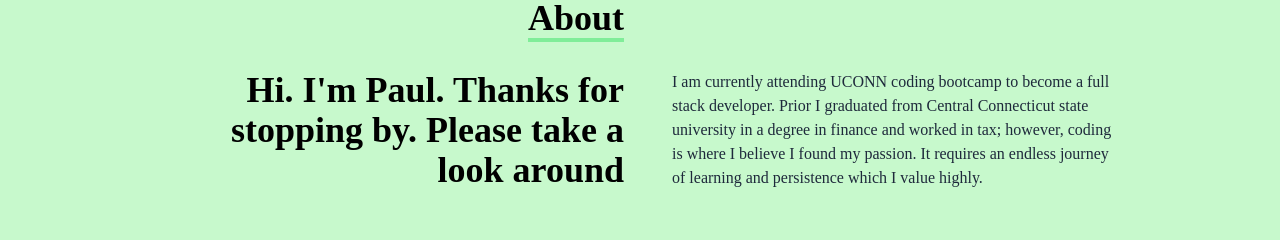
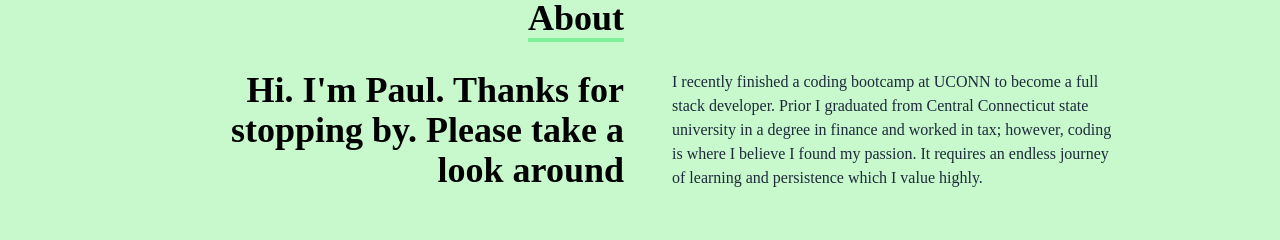
Before and after one commit to paulkalait/react-portfolio-single, a React (Create React App) app: page / in a window 1280 px wide. Both pictures are taken after a click on the button "About". Shown: the part 242-482 px from the top of the page. Built offline with nearby package versions, Linux system fonts and the light colour scheme.

Commit message:
touched up bio

```diff
--- a/src/components/pages/About.js
+++ b/src/components/pages/About.js
@@ -20,7 +20,7 @@ const About = () => {
         </div>
         <div className='sm:text-left text-slate-800 pl-4'>
           <p>
-            I am currently attending UCONN coding bootcamp to become a full
+            I recently finished a coding bootcamp at UCONN to become a full
             stack developer. Prior I graduated from Central Connecticut state
             university in a degree in finance and worked in tax; however,
             coding is where I believe I found my passion. It requires an
```
